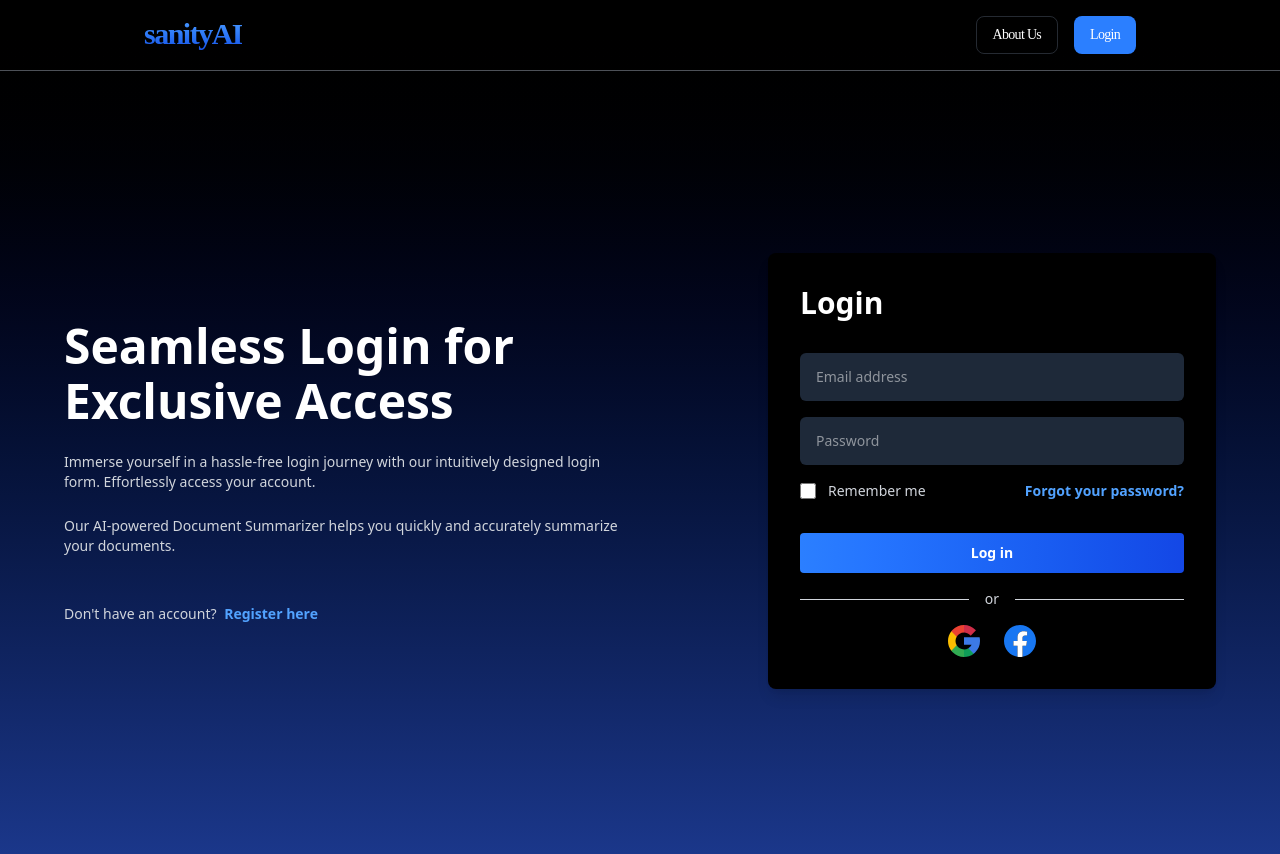
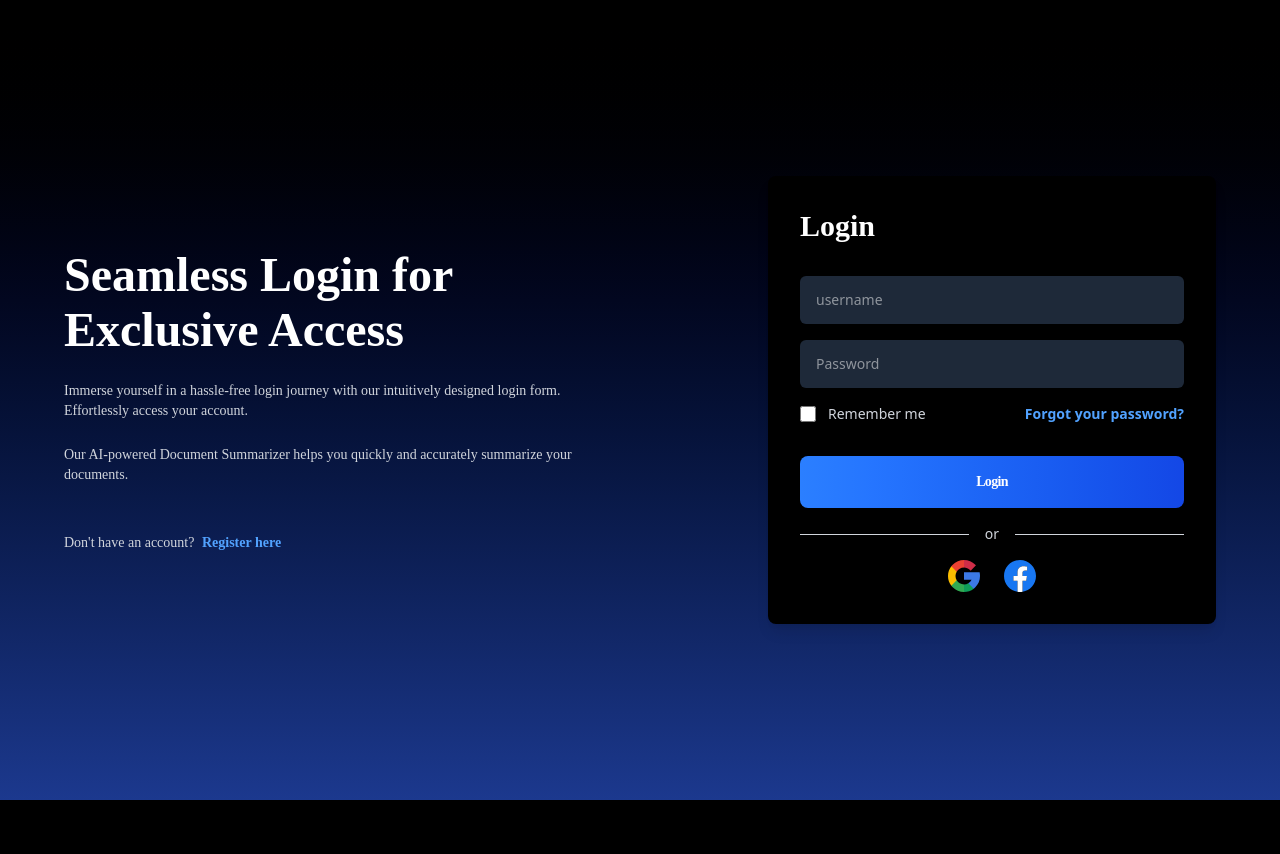
Before and after one commit to Piyushxz/SanityAI-DocumentSummerizer, a React (Vite) app: page /login in a window 1280 px wide. Shown: the top 854 px of the page. After the commit the page ends 800 px from the top, so only its background shows below. Built offline with nearby package versions, Linux system fonts and the light colour scheme; a web font is replaced by a local one.

Commit message:
added api intgeration for login

```diff
--- a/src/App.tsx
+++ b/src/App.tsx
@@ -2,8 +2,8 @@ import { Route, Routes } from "react-router-dom"
 import { Landing } from "./pages/Landing"
 import { Dashboard } from "./pages/DashBoard"
 
-import Login from "./components/Login"
-import Signup from "./components/Signup"
+import Login from "./pages/Login"
+import Signup from "./pages/Signup"
 
 import { QueryRoom } from "./pages/QueryRoom"
 import { Modal } from "./components/AddContentModal"
--- a/src/atoms.ts
+++ b/src/atoms.ts
@@ -8,6 +8,12 @@ interface Document{
     documentName:string | null,
     documentId:string | null
 }
+
+
+export const loggedInUserName = atom({
+    key:"loggedInUserName",
+    default:""
+})
 
 export const activeDocumentData = atom<Document>({
     key:"activeDocumentData",
--- a/src/components/Button.tsx
+++ b/src/components/Button.tsx
@@ -2,7 +2,7 @@ import { ReactElement } from "react"
 import { LoadingIcon } from "./icons/LoadingIcon"
 export interface ButtonProps{
     text:string,
-    variant:"primary" | "secondary" | "delete" | "wide",
+    variant:"primary" | "secondary" | "delete" | "wide" | "form",
     size:"sm" | "md" | "lg" |"wide",
     leftIcon? : ReactElement,
     endIcon? : ReactElement,
@@ -16,7 +16,8 @@ const variantStyles = {
     "primary":" bg-[#191919] text-white border border-gray-600/20 hover:opacity-50",
     "secondary": "bg-white text-black hover:bg-white/50 px-8 text-sm font-normal tracking-tighter",
     "delete":"bg-red-700 text-white hover:bg-red-600 ",
-    "wide":" bg-[#191919] hover:bg-[#191919]/70 text-white"
+    "wide":" bg-[#191919] hover:bg-[#191919]/70 text-white",
+    "form":" shadow-xl  text-sm font-semibold rounded text-white bg-gradient-to-r from-blue-500 to-blue-700 hover:from-blue-600 hover:to-blue-800 focus:outline-none"
 }
 
 const sizeStyles = {
--- a/src/components/Signup.tsx
+++ b/src/pages/Login.tsx
@@ -1,54 +1,77 @@
 import React, { useState } from 'react';
 import { useNavigate } from 'react-router-dom';
 import { motion } from 'framer-motion';
-import {Navbar} from './Navbar'; // Ensure the correct import path
-
-const Signup: React.FC = () => {
+import axios from 'axios';
+import { toast } from 'sonner';
+import { Button } from '../components/Button';
+import { useSetRecoilState } from 'recoil';
+import { loggedInUserName } from '../atoms';
+const Login: React.FC = () => {
   const [username, setUsername] = useState('');
-  const [email, setEmail] = useState('');
   const [password, setPassword] = useState('');
-  const [error, setError] = useState('');
+  const [isLoading,setIsLoading] = useState<boolean>(false);
   const navigate = useNavigate();
+  const setActiveUser = useSetRecoilState(loggedInUserName)
 
   const handleSubmit = async (e: React.FormEvent) => {
     e.preventDefault();
 
+    // Ensure username and password are not empty
+    if (!username || !password) {
+      toast.error("Username and password are required!");
+      return;
+    }
+
+    setIsLoading(true);
+
     try {
-      const response = await fetch('http://localhost:3000/user/signup', {
-        method: 'POST',
-        headers: {
-          'Content-Type': 'application/json',
-        },
-        body: JSON.stringify({ username, email, password }),
+      const response = await axios.post("http://localhost:3003/api/v1/user/signin", {
+        username,
+        password,
       });
 
-      const data = await response.json();
+      console.log(response);
 
-      if (response.ok) {
-        // Save the token and navigate to the home page
-        localStorage.setItem('token', data.token);
-        navigate('/');
+      toast.success("Login successful, redirecting...");
+      setActiveUser(response.data.username);
+      localStorage.setItem("token", response.data.token);
+      navigate("/dashboard");
+    } catch (error: any) {
+      if (error.response) {
+        // Server responded with a status code outside of 2xx
+        if (error.response.status === 404) {
+          toast.error("User does not exist");
+        } else if (error.response.status === 500) {
+          toast.error("Could not sign in, server error!");
+        } else {
+          toast.error(error.response.data.message || "An unexpected error occurred");
+        }
+      } else if (error.request) {
+        // No response from server
+        toast.error("No response from server. Please check your connection.");
       } else {
-        setError(data.message);
+        // Other errors (e.g., network issues)
+        toast.error("An error occurred. Please try again.");
       }
-    } catch (error) {
-      setError('An error occurred. Please try again.');
+    } finally {
+      setIsLoading(false);
     }
   };
 
+
   return (
     <div className="min-h-screen bg-gradient-to-b from-black to-blue-900">
-      <Navbar />
-      <div className="flex items-center justify-center min-h-screen py-6 px-4">
+
+      <div className="flex items-center flex-col justify-center min-h-screen py-6 px-4">
         <div className="grid md:grid-cols-2 items-center gap-10 max-w-6xl max-md:max-w-md w-full">
-          <div>
+          <div className='font-primary'>
             <motion.h2
               initial={{ opacity: 0, y: -20 }}
               animate={{ opacity: 1, y: 0 }}
               transition={{ delay: 0.2, duration: 0.8, ease: "easeInOut" }}
               className="lg:text-5xl text-3xl font-extrabold lg:leading-[55px] text-white"
             >
-              Join Us for Exclusive Access
+              Seamless Login for Exclusive Access
             </motion.h2>
             <motion.p
               initial={{ opacity: 0, y: -20 }}
@@ -56,7 +79,7 @@ const Signup: React.FC = () => {
               transition={{ delay: 0.4, duration: 0.8, ease: "easeInOut" }}
               className="text-sm mt-6 text-gray-300"
             >
-              Create an account to enjoy our AI-powered Document Summarizer and other exclusive features.
+              Immerse yourself in a hassle-free login journey with our intuitively designed login form. Effortlessly access your account.
             </motion.p>
             <motion.p
               initial={{ opacity: 0, y: -20 }}
@@ -72,22 +95,26 @@ const Signup: React.FC = () => {
               transition={{ delay: 0.8, duration: 0.8, ease: "easeInOut" }}
               className="text-sm mt-12 text-gray-300"
             >
-              Already have an account? <a href="/login" className="text-blue-400 font-semibold hover:underline ml-1">Login here</a>
+              Don't have an account? <a href="javascript:void(0);" className="text-blue-400 font-semibold hover:underline ml-1" onClick={() => navigate('/signup')}>Register here</a>
             </motion.p>
           </div>
 
           <motion.form
-            initial={{ opacity: 0, scale: 0.9 }}
-            animate={{ opacity: 1, scale: 1 }}
-            transition={{ delay: 0.2, duration: 0.8, ease: "easeInOut" }}
+            initial={{ opacity: 0, y: -20 }}
+            animate={{ opacity: 1, y: 0 }}
+            transition={{
+              duration: 0.4,
+
+              ease: "easeInOut",
+
+            }}
             onSubmit={handleSubmit}
             className="max-w-md md:ml-auto w-full bg-black bg-opacity-70 p-8 rounded-lg shadow-lg"
           >
-            <h3 className="text-white text-3xl font-extrabold mb-8">
-              Signup
+            <h3 className="text-white font-primary text-3xl font-extrabold mb-8">
+              Login
             </h3>
 
-            {error && <p className="text-red-500 mb-4">{error}</p>}
 
             <div className="space-y-4">
               <div>
@@ -99,26 +126,14 @@ const Signup: React.FC = () => {
                   value={username}
                   onChange={(e) => setUsername(e.target.value)}
                   className="bg-gray-800 w-full text-sm text-white px-4 py-3.5 rounded-md outline-none focus:ring-2 focus:ring-blue-500"
-                  placeholder="Username"
-                />
-              </div>
-              <div>
-                <input
-                  name="email"
-                  type="email"
-                  autoComplete="email"
-                  required
-                  value={email}
-                  onChange={(e) => setEmail(e.target.value)}
-                  className="bg-gray-800 w-full text-sm text-white px-4 py-3.5 rounded-md outline-none focus:ring-2 focus:ring-blue-500"
-                  placeholder="Email address"
+                  placeholder="username"
                 />
               </div>
               <div>
                 <input
                   name="password"
                   type="password"
-                  autoComplete="new-password"
+                  autoComplete="current-password"
                   required
                   value={password}
                   onChange={(e) => setPassword(e.target.value)}
@@ -126,12 +141,23 @@ const Signup: React.FC = () => {
                   placeholder="Password"
                 />
               </div>
+              <div className="flex flex-wrap items-center justify-between gap-4">
+                <div className="flex items-center">
+                  <input id="remember-me" name="remember-me" type="checkbox" className="h-4 w-4 text-blue-600 focus:ring-blue-500 border-gray-300 rounded" />
+                  <label htmlFor="remember-me" className="ml-3 block text-sm text-gray-300">
+                    Remember me
+                  </label>
+                </div>
+                <div className="text-sm">
+                  <a href="javascript:void(0);" className="text-blue-400 hover:text-blue-300 font-semibold">
+                    Forgot your password?
+                  </a>
+                </div>
+              </div>
             </div>
 
             <div className="mt-8">
-              <button type="submit" className="w-full shadow-xl py-2.5 px-4 text-sm font-semibold rounded text-white bg-gradient-to-r from-blue-500 to-blue-700 hover:from-blue-600 hover:to-blue-800 focus:outline-none">
-                Sign up
-              </button>
+                <Button isLoading={isLoading} variant='form' size='wide' text='Login' />
             </div>
 
             <div className="my-4 flex items-center gap-4">
@@ -165,4 +191,4 @@ const Signup: React.FC = () => {
   );
 };
 
-export default Signup;
+export default Login;
--- a/src/components/Login.tsx
+++ b/src/pages/Signup.tsx
@@ -1,9 +1,10 @@
 import React, { useState } from 'react';
 import { useNavigate } from 'react-router-dom';
 import { motion } from 'framer-motion';
-import {Navbar} from './Navbar'; // Ensure the correct import path
+import {Navbar} from '../components/Navbar'; // Ensure the correct import path
 
-const Login: React.FC = () => {
+const Signup: React.FC = () => {
+  const [username, setUsername] = useState('');
   const [email, setEmail] = useState('');
   const [password, setPassword] = useState('');
   const [error, setError] = useState('');
@@ -13,12 +14,12 @@ const Login: React.FC = () => {
     e.preventDefault();
 
     try {
-      const response = await fetch('http://localhost:3000/user/login', {
+      const response = await fetch('http://localhost:3000/user/signup', {
         method: 'POST',
         headers: {
           'Content-Type': 'application/json',
         },
-        body: JSON.stringify({ email, password }),
+        body: JSON.stringify({ username, email, password }),
       });
 
       const data = await response.json();
@@ -47,7 +48,7 @@ const Login: React.FC = () => {
               transition={{ delay: 0.2, duration: 0.8, ease: "easeInOut" }}
               className="lg:text-5xl text-3xl font-extrabold lg:leading-[55px] text-white"
             >
-              Seamless Login for Exclusive Access
+              Join Us for Exclusive Access
             </motion.h2>
             <motion.p
               initial={{ opacity: 0, y: -20 }}
@@ -55,7 +56,7 @@ const Login: React.FC = () => {
               transition={{ delay: 0.4, duration: 0.8, ease: "easeInOut" }}
               className="text-sm mt-6 text-gray-300"
             >
-              Immerse yourself in a hassle-free login journey with our intuitively designed login form. Effortlessly access your account.
+              Create an account to enjoy our AI-powered Document Summarizer and other exclusive features.
             </motion.p>
             <motion.p
               initial={{ opacity: 0, y: -20 }}
@@ -71,7 +72,7 @@ const Login: React.FC = () => {
               transition={{ delay: 0.8, duration: 0.8, ease: "easeInOut" }}
               className="text-sm mt-12 text-gray-300"
             >
-              Don't have an account? <a href="javascript:void(0);" className="text-blue-400 font-semibold hover:underline ml-1" onClick={() => navigate('/signup')}>Register here</a>
+              Already have an account? <a href="/login" className="text-blue-400 font-semibold hover:underline ml-1">Login here</a>
             </motion.p>
           </div>
 
@@ -83,12 +84,24 @@ const Login: React.FC = () => {
             className="max-w-md md:ml-auto w-full bg-black bg-opacity-70 p-8 rounded-lg shadow-lg"
           >
             <h3 className="text-white text-3xl font-extrabold mb-8">
-              Login
+              Signup
             </h3>
 
             {error && <p className="text-red-500 mb-4">{error}</p>}
 
             <div className="space-y-4">
+              <div>
+                <input
+                  name="username"
+                  type="text"
+                  autoComplete="username"
+                  required
+                  value={username}
+                  onChange={(e) => setUsername(e.target.value)}
+                  className="bg-gray-800 w-full text-sm text-white px-4 py-3.5 rounded-md outline-none focus:ring-2 focus:ring-blue-500"
+                  placeholder="Username"
+                />
+              </div>
               <div>
                 <input
                   name="email"
@@ -105,7 +118,7 @@ const Login: React.FC = () => {
                 <input
                   name="password"
                   type="password"
-                  autoComplete="current-password"
+                  autoComplete="new-password"
                   required
                   value={password}
                   onChange={(e) => setPassword(e.target.value)}
@@ -113,24 +126,11 @@ const Login: React.FC = () => {
                   placeholder="Password"
                 />
               </div>
-              <div className="flex flex-wrap items-center justify-between gap-4">
-                <div className="flex items-center">
-                  <input id="remember-me" name="remember-me" type="checkbox" className="h-4 w-4 text-blue-600 focus:ring-blue-500 border-gray-300 rounded" />
-                  <label htmlFor="remember-me" className="ml-3 block text-sm text-gray-300">
-                    Remember me
-                  </label>
-                </div>
-                <div className="text-sm">
-                  <a href="javascript:void(0);" className="text-blue-400 hover:text-blue-300 font-semibold">
-                    Forgot your password?
-                  </a>
-                </div>
-              </div>
             </div>
 
             <div className="mt-8">
               <button type="submit" className="w-full shadow-xl py-2.5 px-4 text-sm font-semibold rounded text-white bg-gradient-to-r from-blue-500 to-blue-700 hover:from-blue-600 hover:to-blue-800 focus:outline-none">
-                Log in
+                Sign up
               </button>
             </div>
 
@@ -165,4 +165,4 @@ const Login: React.FC = () => {
   );
 };
 
-export default Login;
+export default Signup;
```
